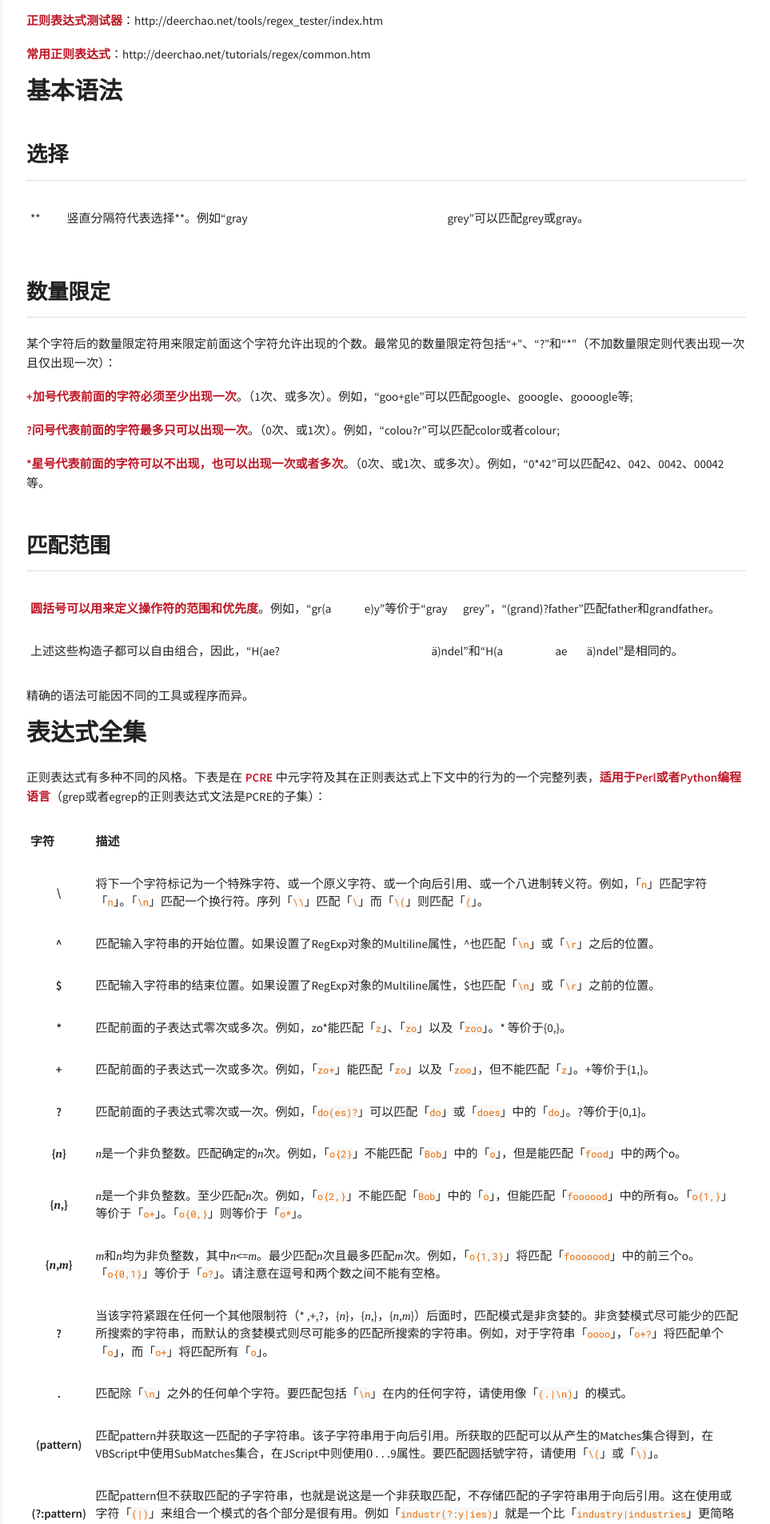
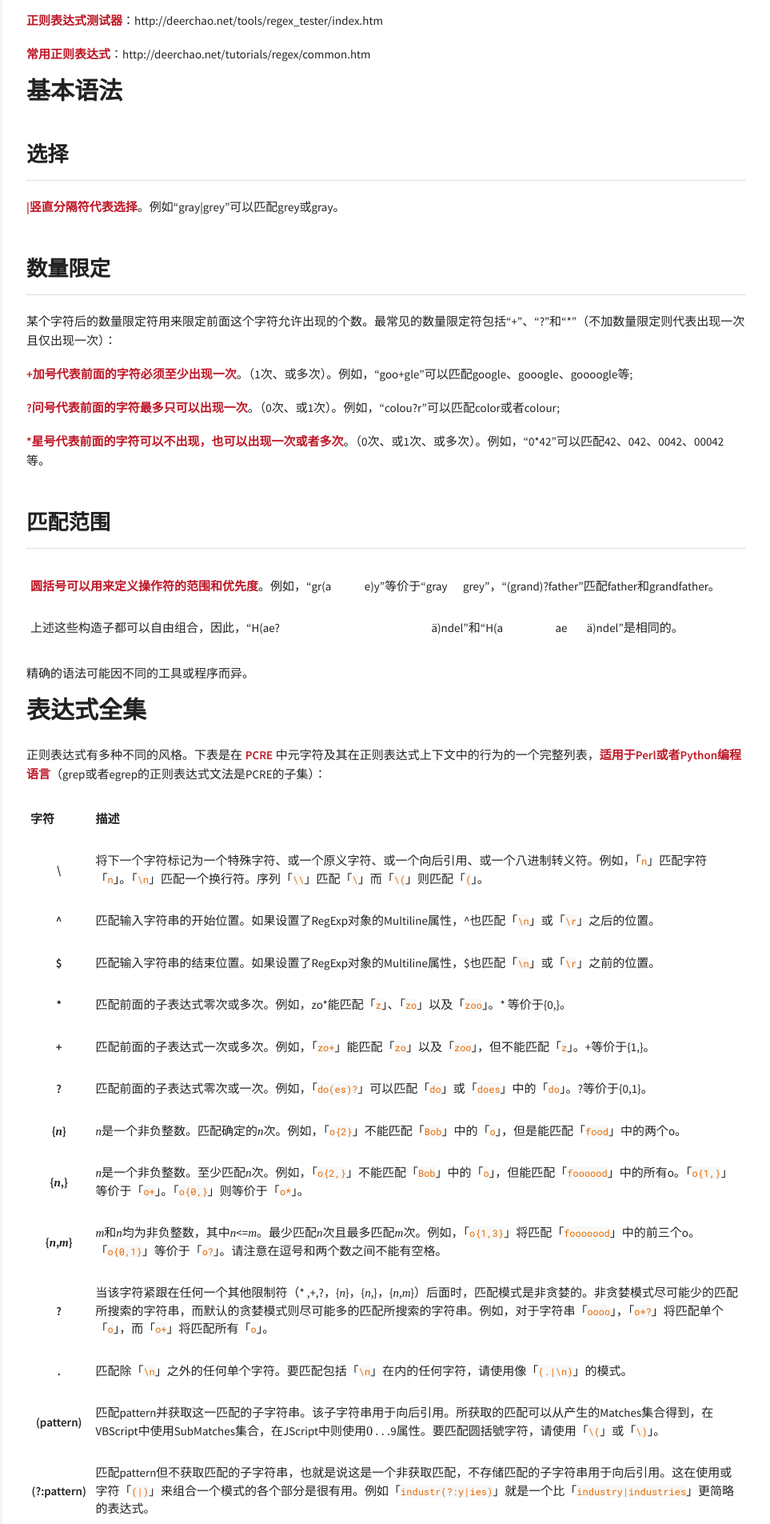
Before and after one commit to transcendtron/liuqinh2s.github.io, a Jekyll site: the page built from _posts/2017-1-20-正则表达式.md, in a window 1280 px wide. Shown: the part 304-2209 px from the top of the page at 80% size, without its empty margins (317-1280 px from the left). Built offline with Jekyll 4.4.1, drawn with Linux system fonts in a browser that asks for light colours; formulas are drawn with MathJax 3; comment, search, counter and statistics services are not loaded.

Commit message:
add blog

```diff
--- a/_posts/2017-1-20-正则表达式.md
+++ b/_posts/2017-1-20-正则表达式.md
@@ -22,7 +22,7 @@ comments: true
 
 ## 选择
 
-**|竖直分隔符代表选择**。例如“gray|grey”可以匹配grey或gray。
+**\|竖直分隔符代表选择**。例如“gray\|grey”可以匹配grey或gray。
 
 ## 数量限定
 
```
